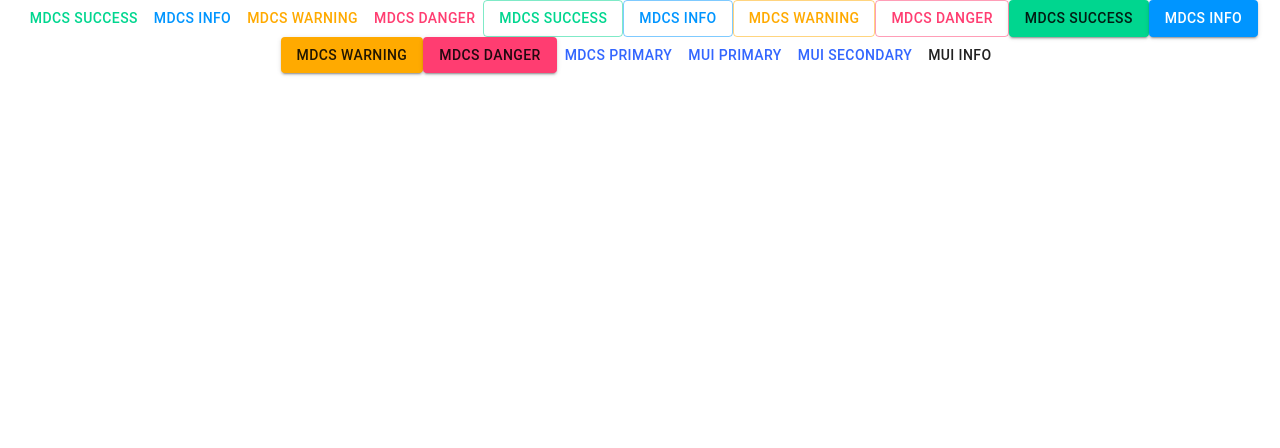
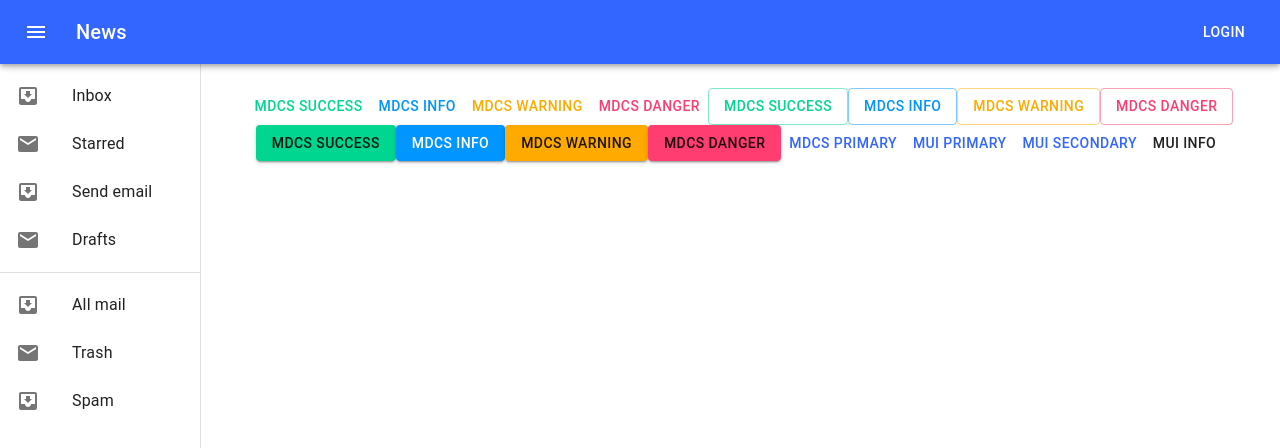
Before and after one commit to MDCStudio/reactivate-admin, a React (Create React App) app: page / in a window 1280 px wide. Shown: the top 448 px of the page. Built offline with nearby package versions, Linux system fonts and the light colour scheme.

Commit message:
added header and sidebar menu

```diff
--- a/src/Main.js
+++ b/src/Main.js
@@ -2,10 +2,153 @@
 import MdcsButton from './components/Button'
 import './Main.css'
 
-import {Button} from '@material-ui/core'
+import {Button, Container} from '@material-ui/core'
+import clsx from 'clsx';
+import { makeStyles } from '@material-ui/core/styles';
+import AppBar from '@material-ui/core/AppBar';
+import Toolbar from '@material-ui/core/Toolbar';
+import Typography from '@material-ui/core/Typography';
+// import Button from '@material-ui/core/Button';
+import IconButton from '@material-ui/core/IconButton';
+import MenuIcon from '@material-ui/icons/Menu';
+import Drawer from '@material-ui/core/Drawer';
+import CssBaseline from '@material-ui/core/CssBaseline';
+import List from '@material-ui/core/List';
+import Divider from '@material-ui/core/Divider';
+import ListItem from '@material-ui/core/ListItem';
+import ListItemIcon from '@material-ui/core/ListItemIcon';
+import ListItemText from '@material-ui/core/ListItemText';
+import InboxIcon from '@material-ui/icons/MoveToInbox';
+import MailIcon from '@material-ui/icons/Mail';
+
+const useAppBarStyles = makeStyles(theme => ({
+  root: {
+    // flexGrow: 1,
+    zIndex: theme.zIndex.drawer + 1,
+    transition: theme.transitions.create(['width', 'margin'], {
+      easing: theme.transitions.easing.sharp,
+      duration: theme.transitions.duration.leavingScreen,
+    }),
+  },
+  menuButton: {
+    marginRight: theme.spacing(2),
+  },
+  title: {
+    flexGrow: 1,
+  },
+}));
+
+const drawerWidth = 200;
+
+const useStyles = makeStyles(theme => ({
+  root: {
+    display: 'flex',
+  },
+  appBar: {
+    zIndex: theme.zIndex.drawer + 1,
+  },
+  drawer: {
+    width: drawerWidth,
+    flexShrink: 0,
+    whiteSpace: 'nowrap',
+  },
+  drawerOpen: {
+    width: drawerWidth,
+    transition: theme.transitions.create('width', {
+      easing: theme.transitions.easing.sharp,
+      duration: theme.transitions.duration.enteringScreen,
+    }),
+  },
+  drawerClose: {
+    transition: theme.transitions.create('width', {
+      easing: theme.transitions.easing.sharp,
+      duration: theme.transitions.duration.leavingScreen,
+    }),
+    overflowX: 'hidden',
+    width: theme.spacing(7) + 1,
+    // [theme.breakpoints.up('sm')]: {
+    //   width: theme.spacing(7) + 1,
+    // },
+  },
+  drawerPaper: {
+    width: drawerWidth,
+  },
+  content: {
+    flexGrow: 1,
+    padding: theme.spacing(3),
+  },
+  toolbar: {
+    display: 'flex',
+    alignItems: 'center',
+    justifyContent: 'flex-end',
+    padding: theme.spacing(0, 1),
+    ...theme.mixins.toolbar,
+  },
+}));
 
 function Main() {
+  const appBarClasses = useAppBarStyles();
+  const classes = useStyles();
+  const [open, setOpen] = React.useState(true);  // TODO @fox: set default state based on screen width
+
+  function handleDrawerOpen() {
+    setOpen(!open);
+  }
+
   return (
+    <div className={classes.root}>
+      <AppBar position="fixed" className={appBarClasses.root}>
+        <Toolbar>
+          <IconButton edge="start" className={appBarClasses.menuButton} color="inherit" aria-label="menu" onClick={handleDrawerOpen}>
+            <MenuIcon />
+          </IconButton>
+          <Typography variant="h6" className={appBarClasses.title}>
+            News
+          </Typography>
+          <Button color="inherit">Login</Button>
+        </Toolbar>
+      </AppBar>
+
+      <Drawer
+        // className={classes.drawer}
+        className={clsx(classes.drawer, {
+          [classes.drawerOpen]: open,
+          [classes.drawerClose]: !open,
+        })}
+        variant="permanent"
+        // classes={{
+        //   paper: classes.drawerPaper,
+        // }}
+        classes={{
+          paper: clsx({
+            [classes.drawerOpen]: open,
+            [classes.drawerClose]: !open,
+          }),
+        }}
+        open={open}
+      >
+        <div className={classes.toolbar} />
+        <List>
+          {['Inbox', 'Starred', 'Send email', 'Drafts'].map((text, index) => (
+            <ListItem button key={text}>
+              <ListItemIcon>{index % 2 === 0 ? <InboxIcon /> : <MailIcon />}</ListItemIcon>
+              <ListItemText primary={text} />
+            </ListItem>
+          ))}
+        </List>
+        <Divider />
+        <List>
+          {['All mail', 'Trash', 'Spam'].map((text, index) => (
+            <ListItem button key={text}>
+              <ListItemIcon>{index % 2 === 0 ? <InboxIcon /> : <MailIcon />}</ListItemIcon>
+              <ListItemText primary={text} />
+            </ListItem>
+          ))}
+        </List>
+      </Drawer>
+
+      <main className={classes.content}>
+      <div className={classes.toolbar} />
       <div className="Main">
         {/* variant="text" */}
         <MdcsButton variant="text" color="success">
@@ -63,6 +206,8 @@
           mui info
         </Button>
       </div>
+      </main>
+    </div>
   )
 }
 
```
Lines whose indentation alone changed are shown as unchanged.
